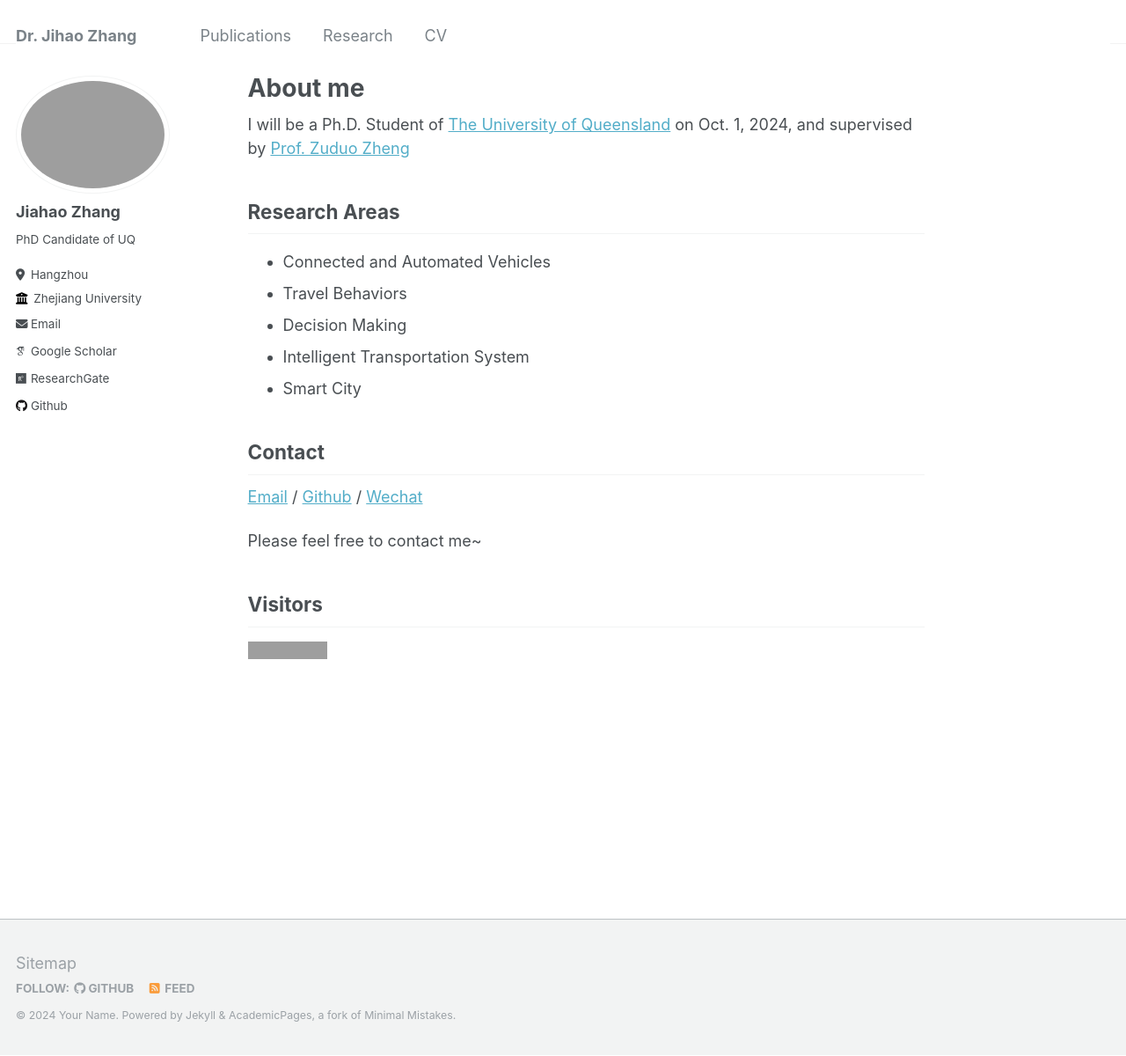
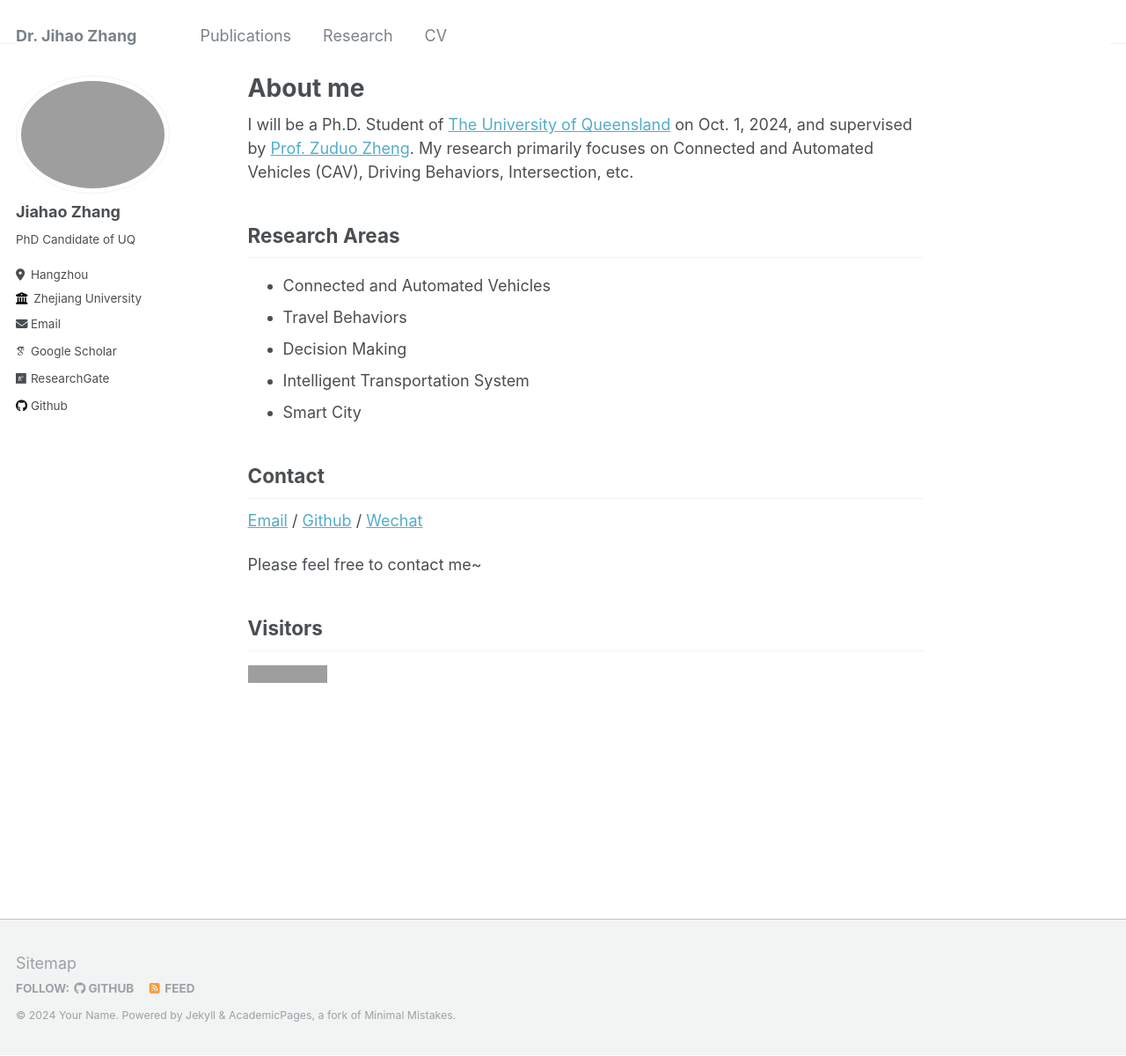
Before and after one commit to zhangjiahao2024/zhangjiahao.github.io, a Jekyll site: the page built from _pages/about.md, in a window 1280 px wide and 1200 px high. Shown: the whole window at 88% size. Built offline with Jekyll 4.4.1, drawn with Linux system fonts in a browser that asks for light colours; some web fonts are replaced; grey boxes are pictures that could not be loaded.

Commit message:
Update about.md

```diff
--- a/_pages/about.md
+++ b/_pages/about.md
@@ -8,7 +8,7 @@ redirect_from:
 ---
 
 
-I will be a Ph.D. Student of [The University of Queensland](https://www.uq.edu.au/) on Oct. 1, 2024, and supervised by [Prof. Zuduo Zheng](https://researchers.uq.edu.au/researcher/20105)
+I will be a Ph.D. Student of [The University of Queensland](https://www.uq.edu.au/) on Oct. 1, 2024, and supervised by [Prof. Zuduo Zheng](https://researchers.uq.edu.au/researcher/20105). My research primarily focuses on Connected and Automated Vehicles (CAV), Driving Behaviors, Intersection, etc.
 
 Research Areas
 ------
```
